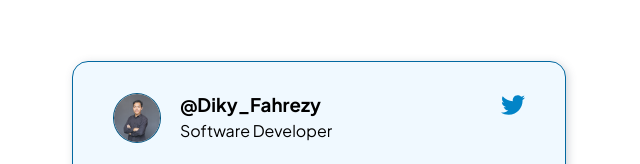
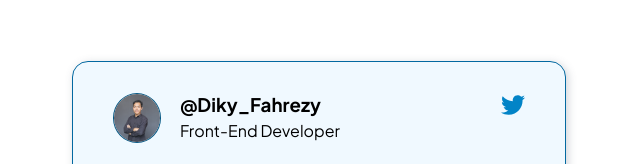
Before and after one commit to dikyfahrezy/twitter-card, a plain HTML site: page index.html in a window 1280 px wide. Shown: the part 203-367 px from the top of the page, 321-961 px from the left. Drawn offline with Linux system fonts and the light colour scheme; some packages are replaced by stand-ins of ours.

Commit message:
update>title>FE dev

```diff
--- a/index.html
+++ b/index.html
@@ -17,7 +17,7 @@
           <img src="img/square.JPG" alt="Diky Fahrezy" />
           <div class="tag-name">
             <h1>@Diky_Fahrezy</h1>
-            <p>Software Developer</p>
+            <p>Front-End Developer</p>
           </div>
         </article>
         <svg xmlns="http://www.w3.org/2000/svg" width="24" height="24" viewBox="0 0 24 24" fill="none">
```
